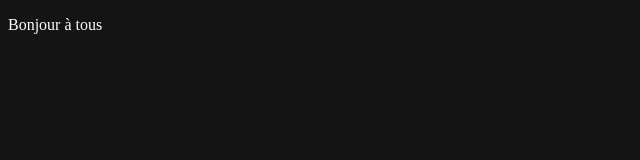
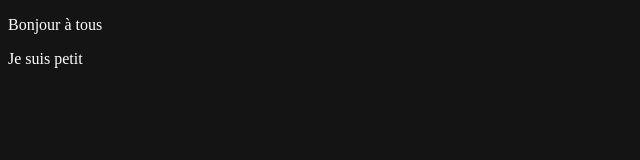
Before and after one commit to lejose/Test2, a plain HTML site: page index.html in a window 1280 px wide. Shown: the full height of the page, 0-640 px from the left. Drawn offline with Linux system fonts and the light colour scheme.

Commit message:
ajout texte dans index

```diff
--- a/index.html
+++ b/index.html
@@ -7,6 +7,7 @@
 </head>
 <body>
     <p>Bonjour à tous</p>
+    <p>Je suis petit</p>
     <script src="assets/script.js"></script>
 </body>
 </html>
```
